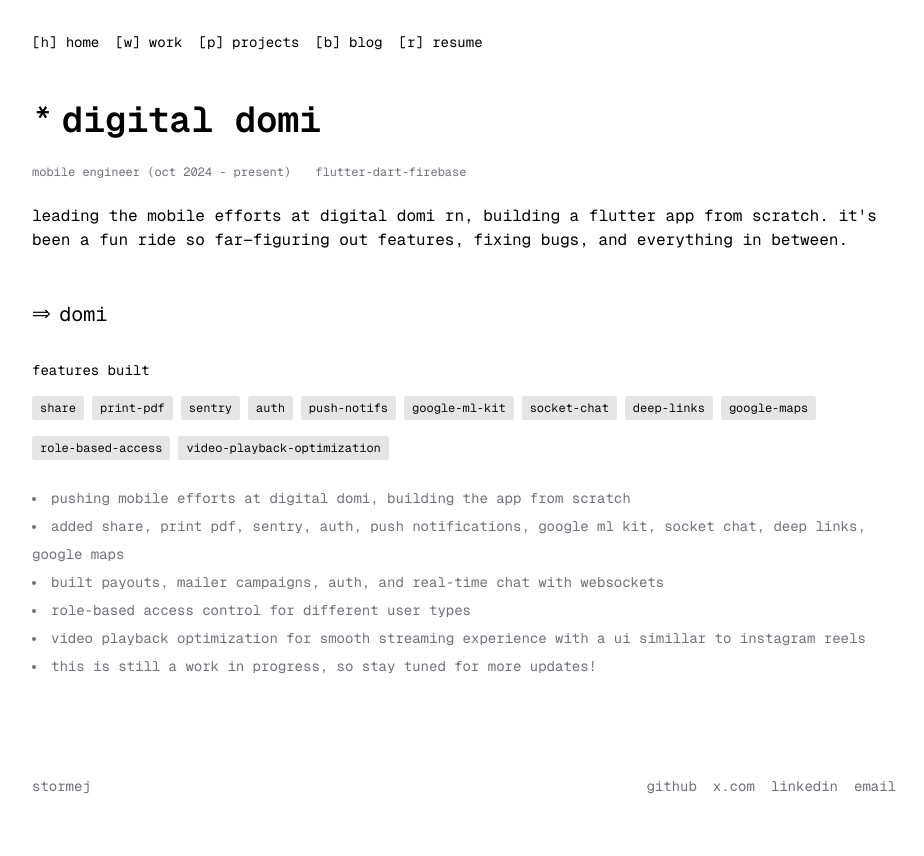
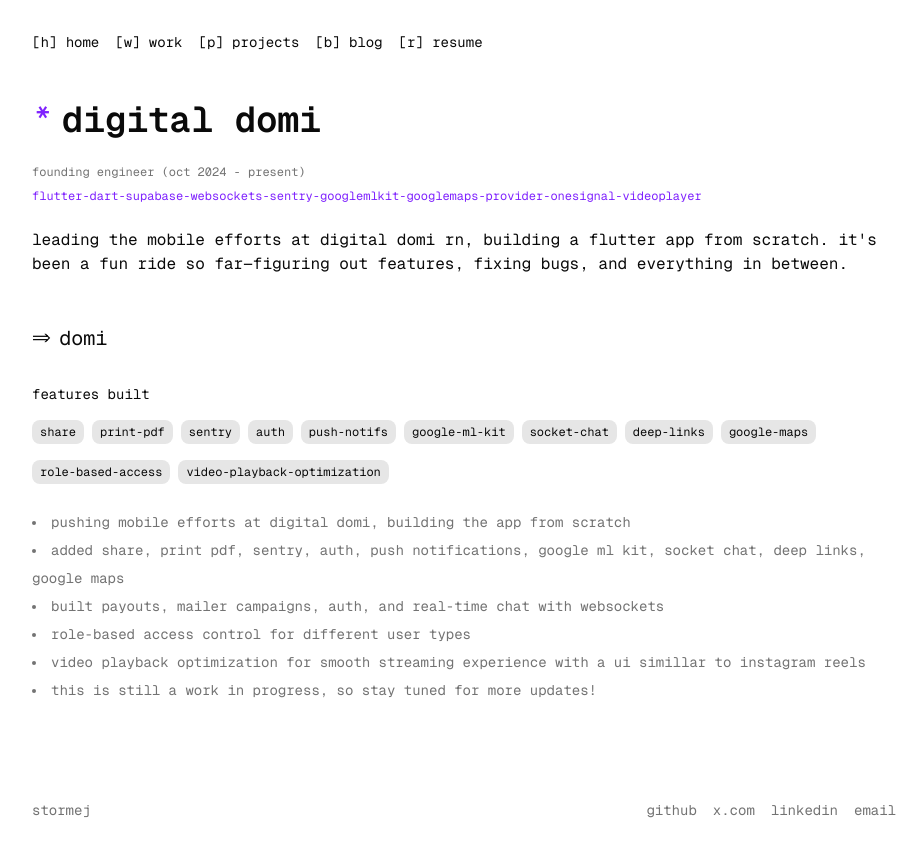
Before and after one commit to ekakshjanweja/stormej.me, a Next.js app: page /work/digital-domi in a window 1280 px wide. Shown: the top 856 px of the page, without its empty margins (176-1100 px from the left). Built offline with nearby package versions, Linux system fonts and the light colour scheme.

Commit message:
chore: updated content and fixed colors

```diff
--- a/app/(home)/projects/[slug]/page.tsx
+++ b/app/(home)/projects/[slug]/page.tsx
@@ -2,6 +2,7 @@ import MiniCard from "@/components/mini-card";
 import HeadlineLarge from "@/components/styles/headline-large";
 import { YouTubeVideo } from "@/components/video-component";
 import { projects } from "@/lib/constants/projects";
+import Link from "next/link";
 import { notFound } from "next/navigation";
 
 interface PageProps {
@@ -34,6 +35,18 @@ export default async function Page({ params }: PageProps) {
           ))}
         </div>
 
+        <div className="flex flex-wrap gap-2 mt-4">
+          {item.github && (
+            <Link
+              href={item.github}
+              target="_blank"
+              className="hover:text-highlight transition-all duration-300"
+            >
+              github
+            </Link>
+          )}
+        </div>
+
         <div className="flex my-8">
           {item.youtube && (
             <>
--- a/app/globals.css
+++ b/app/globals.css
@@ -2,133 +2,121 @@
 
 @plugin 'tailwindcss-animate';
 
-@custom-variant dark (&:is(.dark *));
+:root {
+  --radius: 0.625rem;
+  --background: oklch(1 0 0);
+  --foreground: oklch(0.145 0 0);
+  --card: oklch(1 0 0);
+  --card-foreground: oklch(0.145 0 0);
+  --popover: oklch(1 0 0);
+  --popover-foreground: oklch(0.145 0 0);
+  --primary: oklch(0.205 0 0);
+  --primary-foreground: oklch(0.985 0 0);
+  --secondary: oklch(0.97 0 0);
+  --secondary-foreground: oklch(0.205 0 0);
+  --muted: oklch(0.97 0 0);
+  --muted-foreground: oklch(0.556 0 0);
+  --accent: oklch(0.97 0 0);
+  --accent-foreground: oklch(0.205 0 0);
+  --destructive: oklch(0.577 0.245 27.325);
+  --border: oklch(0.922 0 0);
+  --input: oklch(0.922 0 0);
+  --ring: oklch(0.708 0 0);
+  --chart-1: oklch(0.646 0.222 41.116);
+  --chart-2: oklch(0.6 0.118 184.704);
+  --chart-3: oklch(0.398 0.07 227.392);
+  --chart-4: oklch(0.828 0.189 84.429);
+  --chart-5: oklch(0.769 0.188 70.08);
+  --sidebar: oklch(0.985 0 0);
+  --sidebar-foreground: oklch(0.145 0 0);
+  --sidebar-primary: oklch(0.205 0 0);
+  --sidebar-primary-foreground: oklch(0.985 0 0);
+  --sidebar-accent: oklch(0.97 0 0);
+  --sidebar-accent-foreground: oklch(0.205 0 0);
+  --sidebar-border: oklch(0.922 0 0);
+  --sidebar-ring: oklch(0.708 0 0);
+  --highlight: oklch(54.1% 0.281 293.009);
+}
+
+.dark {
+  --background: oklch(0.145 0 0);
+  --foreground: oklch(0.985 0 0);
+  --card: oklch(0.205 0 0);
+  --card-foreground: oklch(0.985 0 0);
+  --popover: oklch(0.269 0 0);
+  --popover-foreground: oklch(0.985 0 0);
+  --primary: oklch(0.922 0 0);
+  --primary-foreground: oklch(0.205 0 0);
+  --secondary: oklch(0.269 0 0);
+  --secondary-foreground: oklch(0.985 0 0);
+  --muted: oklch(0.269 0 0);
+  --muted-foreground: oklch(0.708 0 0);
+  --accent: oklch(0.371 0 0);
+  --accent-foreground: oklch(0.985 0 0);
+  --destructive: oklch(0.704 0.191 22.216);
+  --border: oklch(1 0 0 / 10%);
+  --input: oklch(1 0 0 / 15%);
+  --ring: oklch(0.556 0 0);
+  --chart-1: oklch(0.488 0.243 264.376);
+  --chart-2: oklch(0.696 0.17 162.48);
+  --chart-3: oklch(0.769 0.188 70.08);
+  --chart-4: oklch(0.627 0.265 303.9);
+  --chart-5: oklch(0.645 0.246 16.439);
+  --sidebar: oklch(0.205 0 0);
+  --sidebar-foreground: oklch(0.985 0 0);
+  --sidebar-primary: oklch(0.488 0.243 264.376);
+  --sidebar-primary-foreground: oklch(0.985 0 0);
+  --sidebar-accent: oklch(0.269 0 0);
+  --sidebar-accent-foreground: oklch(0.985 0 0);
+  --sidebar-border: oklch(1 0 0 / 10%);
+  --sidebar-ring: oklch(0.439 0 0);
+  --highlight: oklch(84.1% 0.238 128.85);
+}
 
 @theme inline {
-  --font-sans: var(--font-monaspace), ui-sans-serif, system-ui, sans-serif,
-    "Apple Color Emoji", "Segoe UI Emoji", "Segoe UI Symbol", "Noto Color Emoji";
-  --font-mono: var(--font-monaspace), ui-monospace, SFMono-Regular, Menlo,
-    Monaco, Consolas, "Liberation Mono", "Courier New", monospace;
-
+  --radius-sm: calc(var(--radius) - 4px);
+  --radius-md: calc(var(--radius) - 2px);
+  --radius-lg: var(--radius);
+  --radius-xl: calc(var(--radius) + 4px);
   --color-background: var(--background);
   --color-foreground: var(--foreground);
-
   --color-card: var(--card);
   --color-card-foreground: var(--card-foreground);
-
   --color-popover: var(--popover);
   --color-popover-foreground: var(--popover-foreground);
-
   --color-primary: var(--primary);
   --color-primary-foreground: var(--primary-foreground);
-
   --color-secondary: var(--secondary);
   --color-secondary-foreground: var(--secondary-foreground);
-
   --color-muted: var(--muted);
   --color-muted-foreground: var(--muted-foreground);
-
   --color-accent: var(--accent);
   --color-accent-foreground: var(--accent-foreground);
-
   --color-destructive: var(--destructive);
-  --color-destructive-foreground: var(--destructive-foreground);
-
   --color-border: var(--border);
   --color-input: var(--input);
   --color-ring: var(--ring);
-
   --color-chart-1: var(--chart-1);
   --color-chart-2: var(--chart-2);
   --color-chart-3: var(--chart-3);
   --color-chart-4: var(--chart-4);
   --color-chart-5: var(--chart-5);
-
+  --color-sidebar: var(--sidebar);
+  --color-sidebar-foreground: var(--sidebar-foreground);
+  --color-sidebar-primary: var(--sidebar-primary);
+  --color-sidebar-primary-foreground: var(--sidebar-primary-foreground);
+  --color-sidebar-accent: var(--sidebar-accent);
+  --color-sidebar-accent-foreground: var(--sidebar-accent-foreground);
+  --color-sidebar-border: var(--sidebar-border);
+  --color-sidebar-ring: var(--sidebar-ring);
   --color-highlight: var(--highlight);
-
-  --radius-lg: var(--radius);
-  --radius-md: calc(var(--radius) - 2px);
-  --radius-sm: calc(var(--radius) - 4px);
 }
 
-/*
-  The default border color has changed to `currentColor` in Tailwind CSS v4,
-  so we've added these compatibility styles to make sure everything still
-  looks the same as it did with Tailwind CSS v3.
-
-  If we ever want to remove these styles, we need to add an explicit border
-  color utility to any element that depends on these defaults.
-*/
 @layer base {
-  *,
-  ::after,
-  ::before,
-  ::backdrop,
-  ::file-selector-button {
-    border-color: var(--color-gray-200, currentColor);
+  * {
+    @apply border-border outline-ring/50;
+  }
+  body {
+    @apply bg-background text-foreground;
   }
 }
-
-@layer utilities {
-  body {
-    font-family: Arial, Helvetica, sans-serif;
-  }
-}
-
-:root {
-  --background: hsl(0 0% 100%);
-  --foreground: hsl(240 10% 3.9%);
-  --card: hsl(0 0% 100%);
-  --card-foreground: hsl(240 10% 3.9%);
-  --popover: hsl(0 0% 100%);
-  --popover-foreground: hsl(240 10% 3.9%);
-  --primary: hsl(240 5.9% 10%);
-  --primary-foreground: hsl(0 0% 98%);
-  --secondary: hsl(240 4.8% 95.9%);
-  --secondary-foreground: hsl(240 5.9% 10%);
-  --muted: hsl(240 4.8% 95.9%);
-  --muted-foreground: hsl(240 3.8% 46.1%);
-  --accent: hsl(240 4.8% 95.9%);
-  --accent-foreground: hsl(240 5.9% 10%);
-  --destructive: hsl(0 84.2% 60.2%);
-  --destructive-foreground: hsl(0 0% 98%);
-  --border: hsl(240 5.9% 90%);
-  --input: hsl(240 5.9% 90%);
-  --ring: hsl(240 5.9% 10%);
-  --radius: 0.3rem;
-  --chart-1: hsl(12 76% 61%);
-  --chart-2: hsl(173 58% 39%);
-  --chart-3: hsl(197 37% 24%);
-  --chart-4: hsl(43 74% 66%);
-  --chart-5: hsl(27 87% 67%);
-  --highlight: hsl(#4338ca);
-}
-
-.dark {
-  --background: hsl(240 10% 3.9%);
-  --foreground: hsl(0 0% 98%);
-  --card: hsl(240 10% 3.9%);
-  --card-foreground: hsl(0 0% 98%);
-  --popover: hsl(240 10% 3.9%);
-  --popover-foreground: hsl(0 0% 98%);
-  --primary: hsl(0 0% 98%);
-  --primary-foreground: hsl(240 5.9% 10%);
-  --secondary: hsl(240 3.7% 15.9%);
-  --secondary-foreground: hsl(0 0% 98%);
-  --muted: hsl(240 3.7% 15.9%);
-  --muted-foreground: hsl(240 5% 64.9%);
-  --accent: hsl(240 3.7% 15.9%);
-  --accent-foreground: hsl(0 0% 98%);
-  --destructive: hsl(0 62.8% 30.6%);
-  --destructive-foreground: hsl(0 0% 98%);
-  --border: hsl(240 3.7% 15.9%);
-  --input: hsl(240 3.7% 15.9%);
-  --ring: hsl(240 4.9% 83.9%);
-  --radius: 0.3rem;
-  --chart-1: hsl(220 70% 50%);
-  --chart-2: hsl(160 60% 45%);
-  --chart-3: hsl(30 80% 55%);
-  --chart-4: hsl(280 65% 60%);
-  --chart-5: hsl(340 75% 55%);
-  --highlight: #a3e635;
-}
--- a/lib/constants/links.ts
+++ b/lib/constants/links.ts
@@ -46,6 +46,7 @@ export const zuAppPlayStore =
 
 export const browserAutomationAgent =
   "https://www.youtube.com/watch?v=2xEgXGYzQgw";
+  export const browserUseTsGithub = "https://github.com/kunal00000/browser-use-ts";
 
 export const renovatio = "https://renovatio-design.vercel.app/";
 export const renovatioGithub = "https://github.com/ekakshjanweja/renovatio";
--- a/lib/constants/projects.ts
+++ b/lib/constants/projects.ts
@@ -1,5 +1,6 @@
 import {
   browserAutomationAgent,
+  browserUseTsGithub,
   dtuSocial,
   flux,
   fluxGithub,
@@ -33,6 +34,7 @@ export const projects: Project[] = [
     description: "browser automation agent made with playwright",
     tech: "aisdk-playwright-bun-hono",
     youtube: browserAutomationAgent,
+    github: browserUseTsGithub,
   },
   {
     title: "renovatio",
--- a/lib/constants/work.ts
+++ b/lib/constants/work.ts
@@ -36,13 +36,13 @@ export const work: WorkEntryType[] = [
   {
     id: "digital-domi",
     title: "digital domi",
-    role: "mobile engineer",
+    role: "founding engineer",
     date: " (oct 2024 - present)",
     href: domi,
-    subtitle: "buildig from scratch",
+    subtitle: "digital mailboxes",
     description:
       "leading the mobile efforts at digital domi rn, building a flutter app from scratch. it's been a fun ride so far—figuring out features, fixing bugs, and everything in between.",
-    tech: "flutter-dart-firebase",
+    tech: "flutter-dart-supabase-websockets-sentry-googlemlkit-googlemaps-provider-onesignal-videoplayer",
     projects: [
       {
         title: "domi",
@@ -155,7 +155,8 @@ export const work: WorkEntryType[] = [
     date: " (oct 2021 - jan 2022)",
     href: zuai,
     subtitle: "my first step into the dev world",
-    description: "baby steps this was my first internship",
+    description:
+      "baby steps this was my first internship tbh did not even know what github is",
     tech: "flutter-firebase",
     projects: [
       {
```
Also changed, not shown: 1 other file (tests, documents, lock files or other folders).
